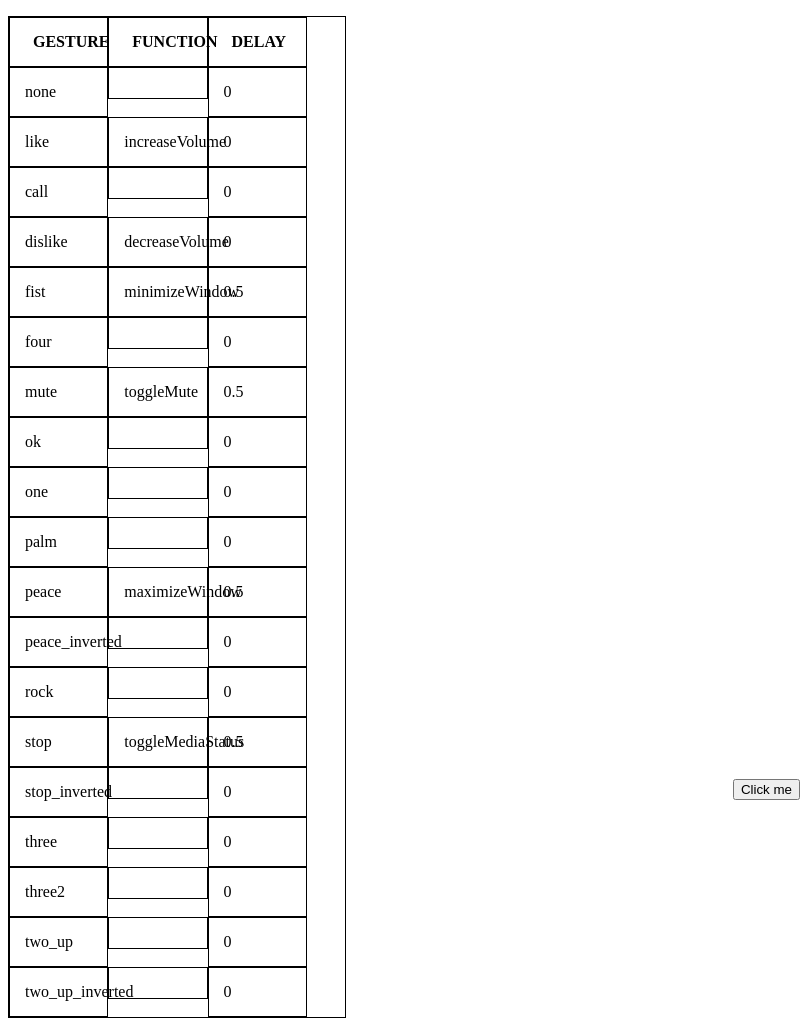
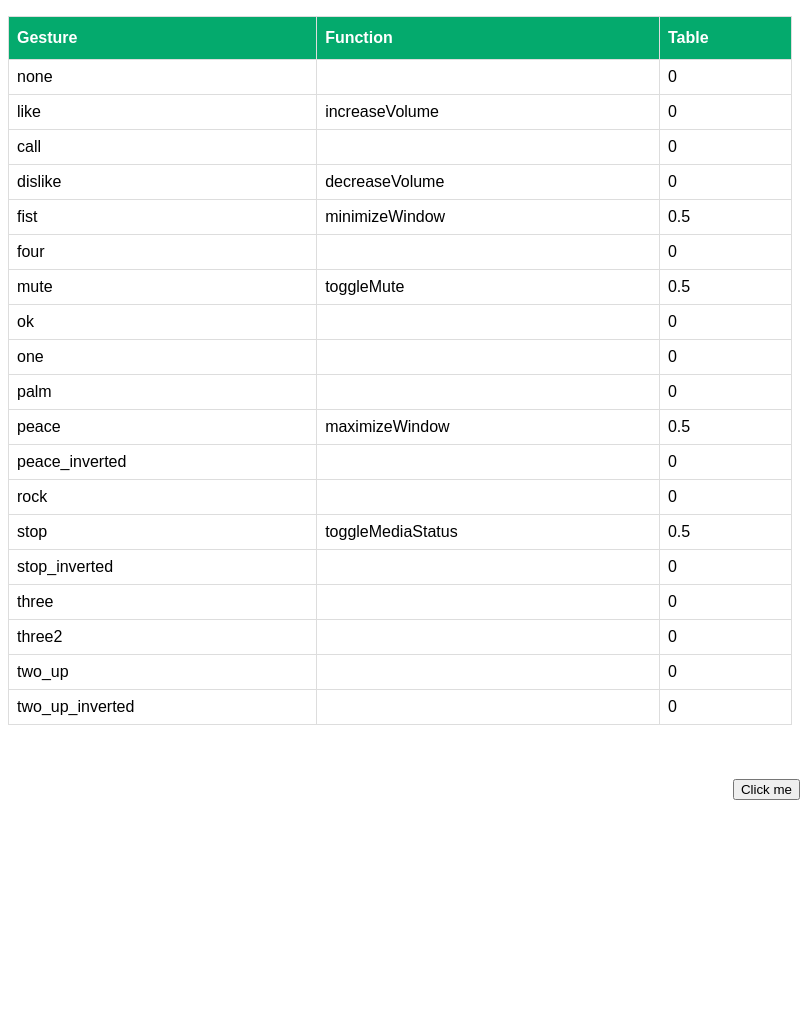
Before and after one commit to Kuiper-HackEd2023/BeyondControl-Kuiper, an Electron app: page electron-app/index.html in a window 800 px wide. After the commit the page ends 800 px from the top, so only its background shows below. Drawn offline with Linux system fonts and the light colour scheme.

Commit message:
css copy paste

```diff
--- a/electron-app/index.html
+++ b/electron-app/index.html
@@ -2,27 +2,26 @@
 <html>
 	<head>
 		<style>
-			table,
-			th,
-			td {
-				border: 1px solid black;
-				border-collapse: collapse;
-				float: left;
+			table{
+				font-family: Arial, Helvetica, sans-serif;
+                border-collapse: collapse;
+                width: 100%;
 			}
 
 			th,
 			td {
-				width: 20%;
-				padding: 15px;
+				border: 1px solid #ddd;
+                padding: 8px;
 			}
 
 			th {
-				text-align: left;
+				padding-top: 12px;
+                padding-bottom: 12px;
+                text-align: left;
+                background-color: #04AA6D;
+                color: white;
 			}
 
-			table {
-				border-spacing: 5px;
-			}
 
 			.guide {
 				text-decoration: underline;
@@ -53,12 +52,12 @@
 			<p id="info"></p>
 			<p />
 			<table id="gestures-table">
-				<tr>
-					<th>&nbsp&nbspGESTURE</th>
-					<th>&nbsp&nbspFUNCTION</th>
-					<th>&nbsp&nbspDELAY</th>
-				</tr>
-			</table>
+  <tr>
+    <th>Gesture</th>
+    <th>Function</th>
+    <th>Table</th>
+  </tr>
+</table>
 		</div>
 		<script src="./loadGestures.js"></script>
 		<button id="button">Click me</button>
--- a/src/requirements.txt
+++ b/src/requirements.txt
@@ -1,5 +1,6 @@
 pywin32
 pynput
+opencv-python
 psutil
 mediapipe
 tensorflow
```
